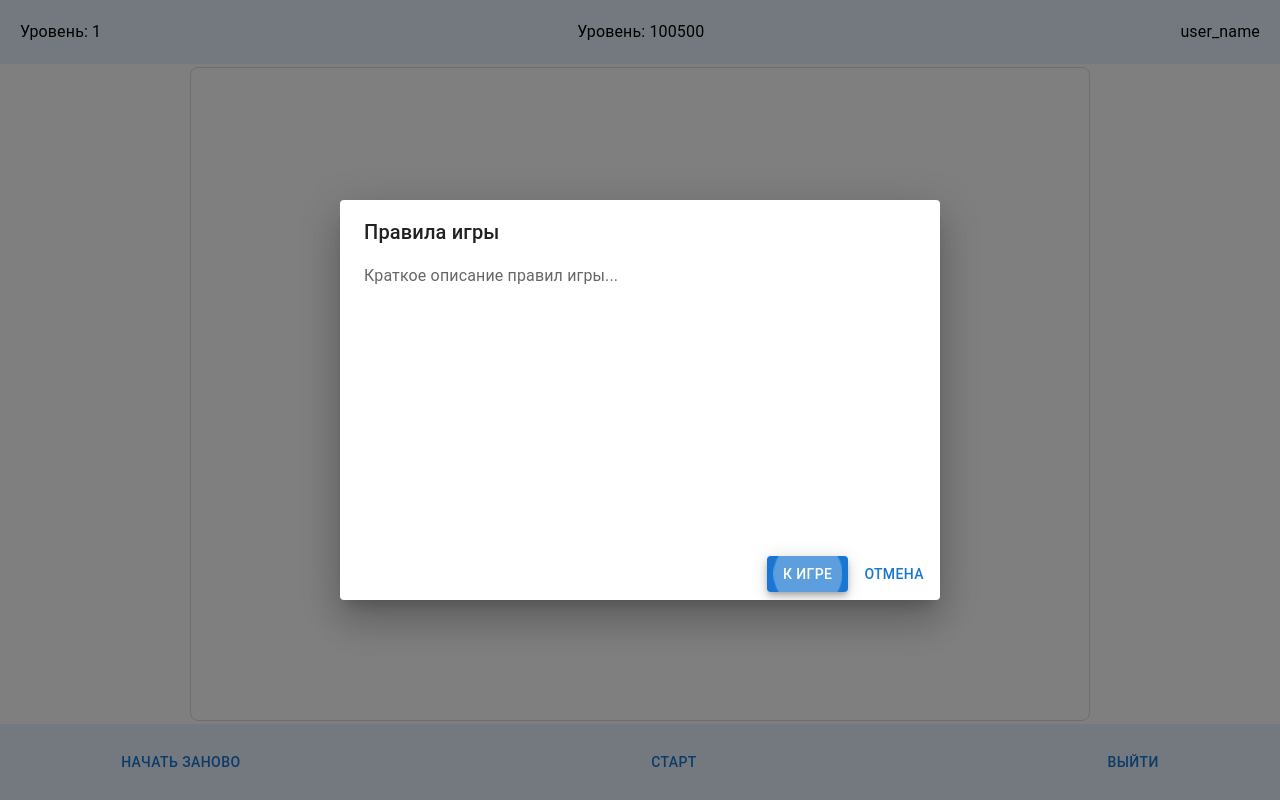
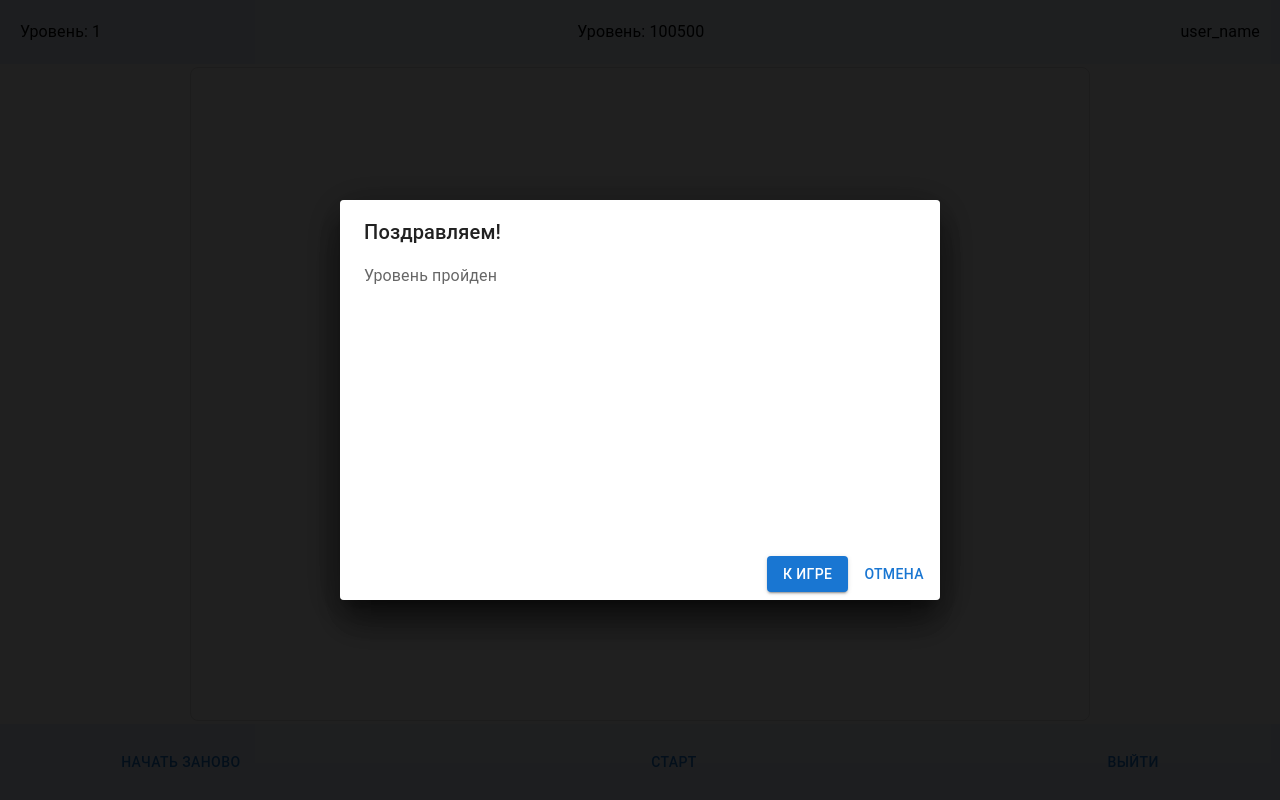
Before and after one commit to ArkanoidTeam/theGame, a React (Vite) app in the folder packages/client/: page /arkanoid in a window 1280 px wide. Built offline with nearby package versions, Linux system fonts and the light colour scheme.

Commit message:
компоненты завершения игры

```diff
--- a/packages/client/src/pages/arkanoid/Arkanoid.tsx
+++ b/packages/client/src/pages/arkanoid/Arkanoid.tsx
@@ -13,6 +13,8 @@ import {
 import { useNavigate } from 'react-router-dom'
 import { Dialog } from '../../components'
 import { Typography } from '../../components/Typography'
+import GameOverDialog from './GameOverDialog'
+import GameWinDialog from './GameWinDialog'
 
 interface LevelProps {
   levelNumber: number
@@ -42,6 +44,7 @@ const Arkanoid: FC = () => {
   const navigate = useNavigate()
   const [isOpen, setOpen] = useState(true)
   const [isStart, setStart] = useState(false)
+
   const initialLevel = 1 // Заглушка для номера уровня
   const initialScore = 100500 // Заглушка для значения очков
   const userName = 'user_name' // Заглушка для пользователя
@@ -96,6 +99,8 @@ const Arkanoid: FC = () => {
         title="Правила игры"
         content="Краткое описание правил игры..."
       />
+      <GameOverDialog />
+      <GameWinDialog />
     </PageContainer>
   )
 }
--- /dev/null
+++ b/packages/client/src/pages/arkanoid/GameOverDialog.tsx
@@ -0,0 +1,26 @@
+import React, { FC, useState } from 'react'
+import { Dialog } from '../../components'
+
+const GameOverDialog: FC = () => {
+  const [isOpen, setOpen] = useState(true)
+
+  const handleStart = () => {
+    setOpen(false)
+  }
+
+  const handleCancel = () => {
+    setOpen(false)
+  }
+
+  return (
+    <Dialog
+      isOpen={isOpen}
+      onClose={handleCancel}
+      onConfirm={handleStart}
+      title="Упс..."
+      content="Вы проиграли"
+    />
+  )
+}
+
+export default GameOverDialog
--- /dev/null
+++ b/packages/client/src/pages/arkanoid/GameWinDialog.tsx
@@ -0,0 +1,26 @@
+import React, { FC, useState } from 'react'
+import { Dialog } from '../../components'
+
+const GameOverDialog: FC = () => {
+  const [isOpen, setOpen] = useState(true)
+
+  const handleStart = () => {
+    setOpen(false)
+  }
+
+  const handleCancel = () => {
+    setOpen(false)
+  }
+
+  return (
+    <Dialog
+      isOpen={isOpen}
+      onClose={handleCancel}
+      onConfirm={handleStart}
+      title="Поздравляем!"
+      content="Уровень пройден"
+    />
+  )
+}
+
+export default GameOverDialog
```
